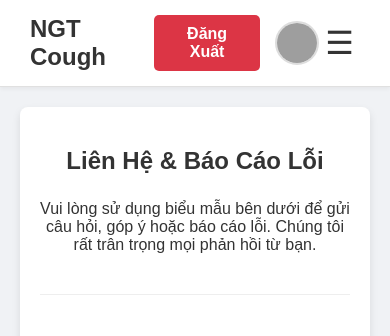
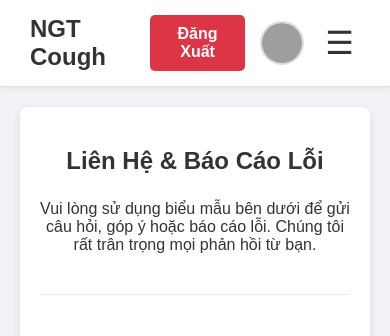
Before and after one commit to lptoan109/NCKH_NGT, a Flask app: page /contact in a window 390 px wide. Shown: the top 336 px of the page. Run offline with Flask 3, Linux system fonts and the light colour scheme; a user stored in the database is signed in; grey boxes are pictures that could not be loaded.

Commit message:
update for mobile

```diff
--- a/static/style.css
+++ b/static/style.css
@@ -538,3 +538,8 @@ body {
         display: none; /* Ẩn nút đăng ký trên điện thoại nhỏ */
     }
 }
+.nav-right-group {
+    display: flex;
+    align-items: center;
+    gap: 15px;
+}
--- a/templates/base.html
+++ b/templates/base.html
@@ -20,10 +20,10 @@
         <a href="{{ url_for('contact') }}">Liên Hệ & Báo Cáo Lỗi</a>
     </div>
 
+    <div class="nav-right-group">
         <div class="nav-auth" id="nav-auth">
             {% if current_user.is_authenticated %}
                 <a href="{{ url_for('logout') }}" class="btn btn-logout">Đăng Xuất</a>
-            {# ... code avatar ... #}
                 {% if current_user.picture %}
                      <img src="{{ current_user.picture }}" alt="User Avatar" class="avatar-image-nav">
                 {% else %}
@@ -38,6 +38,7 @@
         <button class="hamburger" id="hamburger">
             &#9776;
         </button>
+    </div>
 </nav>
     </header>
 
```
Lines whose indentation alone changed are shown as unchanged.
